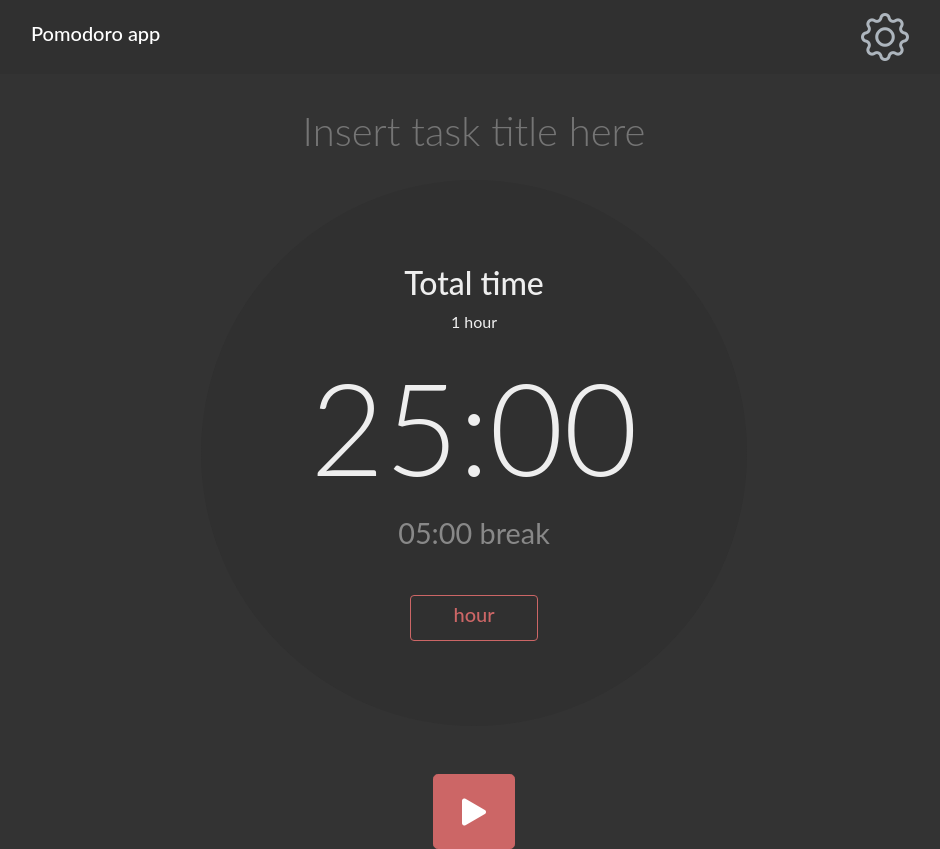
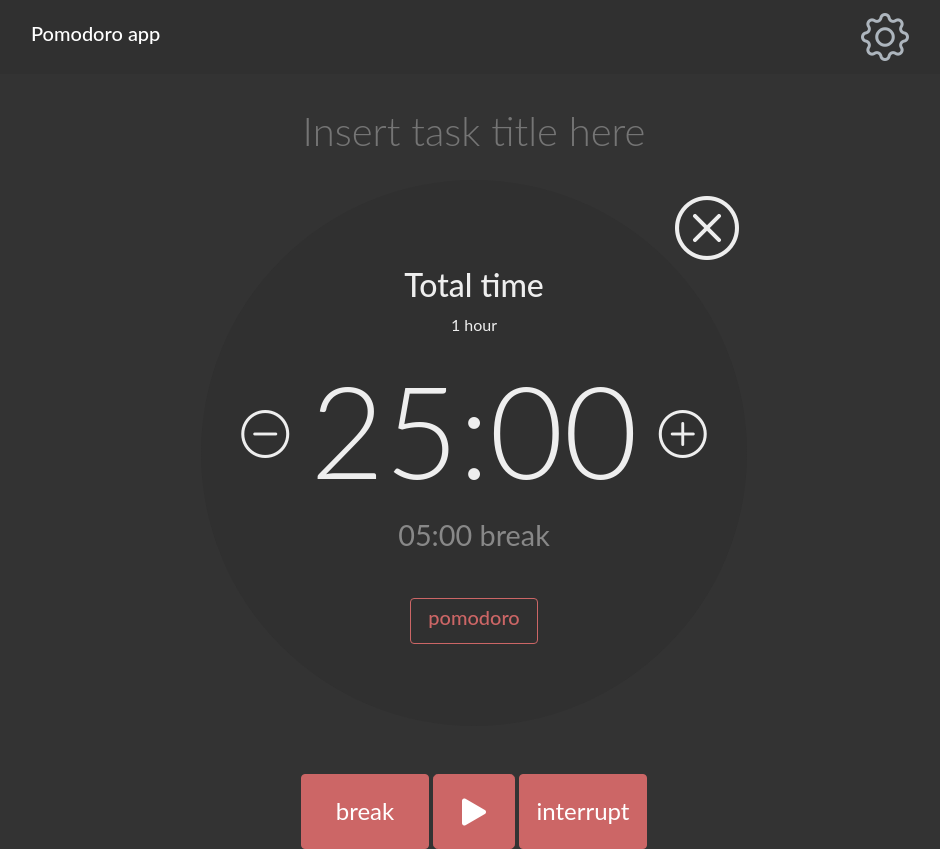
Before and after one commit to kmilewczyk/Pocket-focus, an Angular app: page / in a window 1280 px wide. Shown: the whole page, without its empty margins (166-1106 px from the left). Built offline with nearby package versions, Linux system fonts and the light colour scheme.

Commit message:
Added buttons to the timer

```diff
--- a/src/pomodoro/pomodoro.module.ts
+++ b/src/pomodoro/pomodoro.module.ts
@@ -4,9 +4,10 @@ import { CommonModule } from '@angular/common';
 import { PomodoroRoutingModule } from './pomodoro-routing.module';
 import { PomodoroComponent } from './pomodoro/pomodoro.component';
 import { SharedModule } from 'src/shared/shared.module';
+import { TimerComponent } from './timer/timer.component';
 
 @NgModule({
-  declarations: [PomodoroComponent],
+  declarations: [PomodoroComponent, TimerComponent],
   imports: [CommonModule, PomodoroRoutingModule, SharedModule],
 })
 export class PomodoroModule {}
--- a/src/pomodoro/pomodoro/pomodoro.component.html
+++ b/src/pomodoro/pomodoro/pomodoro.component.html
@@ -11,46 +11,38 @@
   </div>
   <div class="row mb-2">
     <div class="col-md-7 mx-auto p-3">
-      <input
-        class="task-title display-6 w-100 rounded-3"
-        type="text"
-        placeholder="Insert task title here"
-      />
+      <input class="task-title display-6 w-100 rounded-3" type="text" placeholder="Insert task title here" />
     </div>
   </div>
   <div class="row mb-5">
     <div class="d-flex justify-content-center col-sm-10 col-lg-7 col-xl-6 mx-auto">
-      <div class="flex-grow-1 pomodoro-timer bg-dark">
-        <div
-          class="d-flex flex-column align-items-center justify-content-center h-100 p-5"
-        >
-          <div class="text-center">
+      <div class="flex-grow-1 pomodoro-timer rounded-sm-circle bg-dark pb-4 pt-sm-5">
+        <div class="d-flex flex-column align-items-center justify-content-center h-100 p-2">
+          <div class="align-self-end mt-sm-n6 mb-xs-4">
+            <i class="bi bi-x-circle display-3"></i>
+          </div>
+          <div [style.visibility]="(timerType === TimerType.Indefinite) ? 'hidden' : 'visible'" class="text-center">
             <h3>Total time</h3>
             <p>1 hour</p>
           </div>
-          <div class="">
-            <div class="text-center">
-              <h1 style="font-size: calc(4rem + 5vw)" class="display-1">
-                25:00
-              </h1>
-              <p style="font-size: calc(1rem + 1vw)" class="text-muted">
-                05:00 break
-              </p>
-            </div>
-          </div>
+          <app-timer></app-timer>
           <br />
-          <button style="min-width: 8rem" class="btn btn-outline-primary">
-            <h5>hour</h5>
+          <button style="min-width: 8rem" class="btn btn-outline-primary" (click)="onTimerTypeSwitch()">
+            <h5 *ngIf="timerType === TimerType.Pomodoro">pomodoro</h5>
+            <h5 *ngIf="timerType === TimerType.Hour">hour</h5>
+            <h5 *ngIf="timerType === TimerType.Indefinite">indefinite</h5>
           </button>
         </div>
       </div>
     </div>
   </div>
   <div class="row">
-    <div class="d-flex justify-content-center">
-      <button class="btn btn-lg btn-primary">
+    <div class="d-flex justify-content-center mx-auto">
+      <button class="btn btn-primary stop-button"> break </button>
+      <button class="btn btn-lg btn-primary mx-1">
         <i class="bi bi-play-fill display-5"></i>
       </button>
+      <button class="btn btn-primary stop-button"> interrupt </button>
     </div>
   </div>
 </div>
--- a/src/pomodoro/pomodoro/pomodoro.component.scss
+++ b/src/pomodoro/pomodoro/pomodoro.component.scss
@@ -1,7 +1,6 @@
-@media screen and (min-width: 360px) {
+@media screen and (min-width: 576px) {
   .pomodoro-timer {
     aspect-ratio: 1/1;
-    border-radius: 50%;
   }
 }
 
@@ -11,3 +10,8 @@
   text-align: center;
   border: 0 !important;
 }
+
+.stop-button {
+  width: 8rem;
+  font-size: x-large;
+}
--- a/src/pomodoro/pomodoro/pomodoro.component.ts
+++ b/src/pomodoro/pomodoro/pomodoro.component.ts
@@ -1,4 +1,11 @@
 import { Component, OnInit } from '@angular/core';
+
+
+enum TimerType {
+  Pomodoro,
+  Hour,
+  Indefinite
+};
 
 @Component({
   selector: 'app-pomodoro',
@@ -6,7 +13,18 @@ import { Component, OnInit } from '@angular/core';
   styleUrls: ['./pomodoro.component.scss'],
 })
 export class PomodoroComponent implements OnInit {
-  constructor() {}
+  TimerType = TimerType;
+
+  timerType: TimerType = TimerType.Pomodoro;
+
+  constructor () {}
 
   ngOnInit(): void {}
+
+  onTimerTypeSwitch() {
+    const switchValues = [ TimerType.Pomodoro, TimerType.Hour, TimerType.Indefinite];
+
+    // Switch to the next in the array; wrap when at the last
+    this.timerType = switchValues[(switchValues.indexOf(this.timerType)+1) % switchValues.length];
+  }
 }
--- /dev/null
+++ b/src/pomodoro/timer/timer.component.html
@@ -0,0 +1,18 @@
+<div>
+    <div class="text-center">
+        <div class="d-flex align-items-center">
+            <button class="btn">
+                <i class="bi bi-dash-circle display-5"></i>
+            </button>
+            <h1 class="display-1 mx-sm-2">
+                <span style="font-size: calc(4rem + 5vw)">25:00</span>
+            </h1>
+            <button class="btn">
+                <i class="bi bi-plus-circle display-5"></i>
+            </button>
+        </div>
+        <p style="font-size: calc(1rem + 1vw)" class="text-muted">
+            05:00 break
+        </p>
+    </div>
+</div>
--- /dev/null
+++ b/src/pomodoro/timer/timer.component.ts
@@ -0,0 +1,15 @@
+import { Component, OnInit } from '@angular/core';
+
+@Component({
+  selector: 'app-timer',
+  templateUrl: './timer.component.html',
+  styleUrls: ['./timer.component.scss']
+})
+export class TimerComponent implements OnInit {
+
+  constructor() { }
+
+  ngOnInit(): void {
+  }
+
+}
--- a/src/styles.scss
+++ b/src/styles.scss
@@ -4,6 +4,22 @@
 
 @import "./bootswatch_variables.scss";
 
+$enable-negative-margins: true;
+
+// Left for possible map-merges
+@import '../node_modules/bootstrap/scss/functions';
+@import '../node_modules/bootstrap/scss/variables';
+@import '../node_modules/bootstrap/scss/utilities';
+
+$utilities: map-merge(
+  $utilities, (
+    "rounded": map-merge(
+      map-get($utilities, "rounded"),
+      ( responsive: true ),
+    ),
+  )
+);
+
 @import "../node_modules/bootstrap-icons/font/bootstrap-icons.scss";
 
 @import "../node_modules/bootstrap/scss/bootstrap.scss";
--- a/src/variables.scss
+++ b/src/variables.scss
@@ -15,3 +15,15 @@ $position-values: (
   90: 90%,
   100: 100%,
 );
+
+$spacer: 1rem;
+$spacers: (
+  0: 0,
+  1: $spacer * .25,
+  2: $spacer * .5,
+  3: $spacer,
+  4: $spacer * 1.5,
+  5: $spacer * 3,
+  6: $spacer * 6,
+  7: $spacer * 12
+);
```
Also changed, not shown: src/pomodoro/timer/timer.component.scss (added), 1 other file (tests, documents, lock files or other folders).
